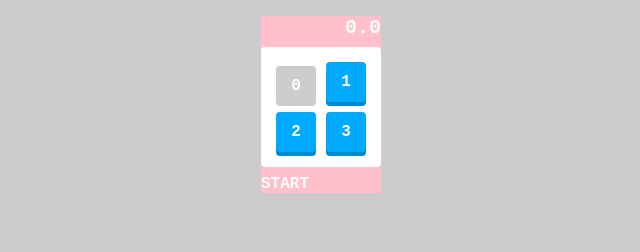
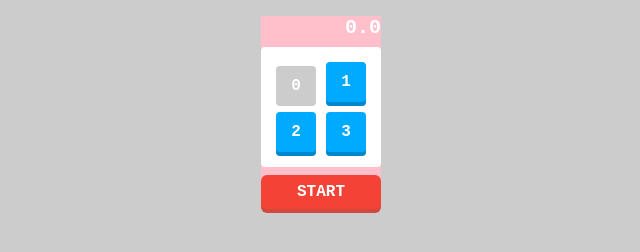
Before and after one commit to takefumi24/touchgameJS, a plain HTML site: page index.html in a window 1280 px wide. Shown: the whole page, without its empty margins (319-959 px from the left). Drawn offline with Linux system fonts and the light colour scheme.

Commit message:
ボタンのビューを整える

```diff
--- a/css/style.css
+++ b/css/style.css
@@ -42,9 +42,23 @@ body {
   margin-bottom: 1px;
 }
 
-
 #timer {
   margin-bottom: 8px;
   font-size: 20px;
   text-align: right;
 }
+
+#btn {
+  cursor: pointer;
+  user-select: none;
+  background: #f44336;
+  padding: 8px;
+  border-radius: 6px;
+  text-align: center;
+  box-shadow: 0 4px 0 #d1483e;
+}
+
+#btn:active {
+  margin-top: 13px;
+  box-shadow: none;
+}
```
